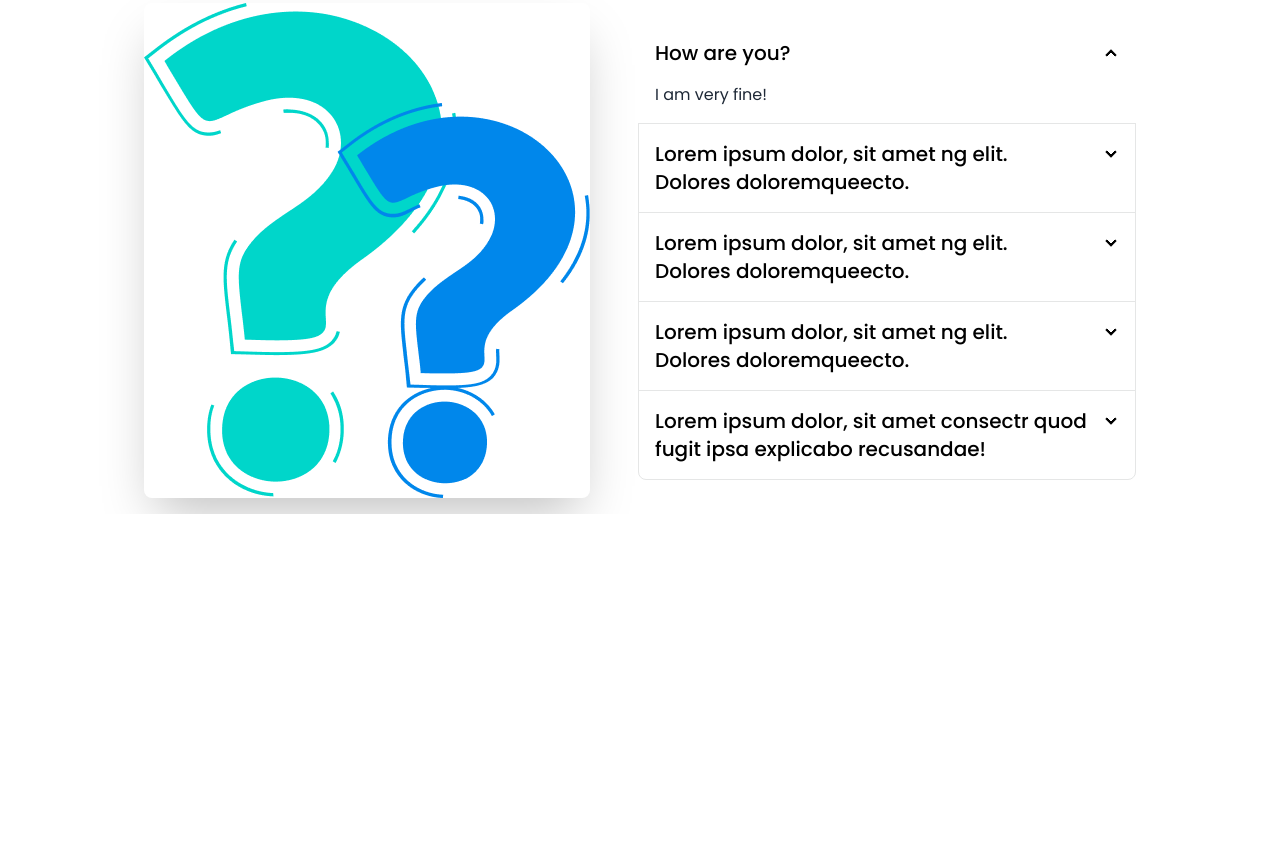
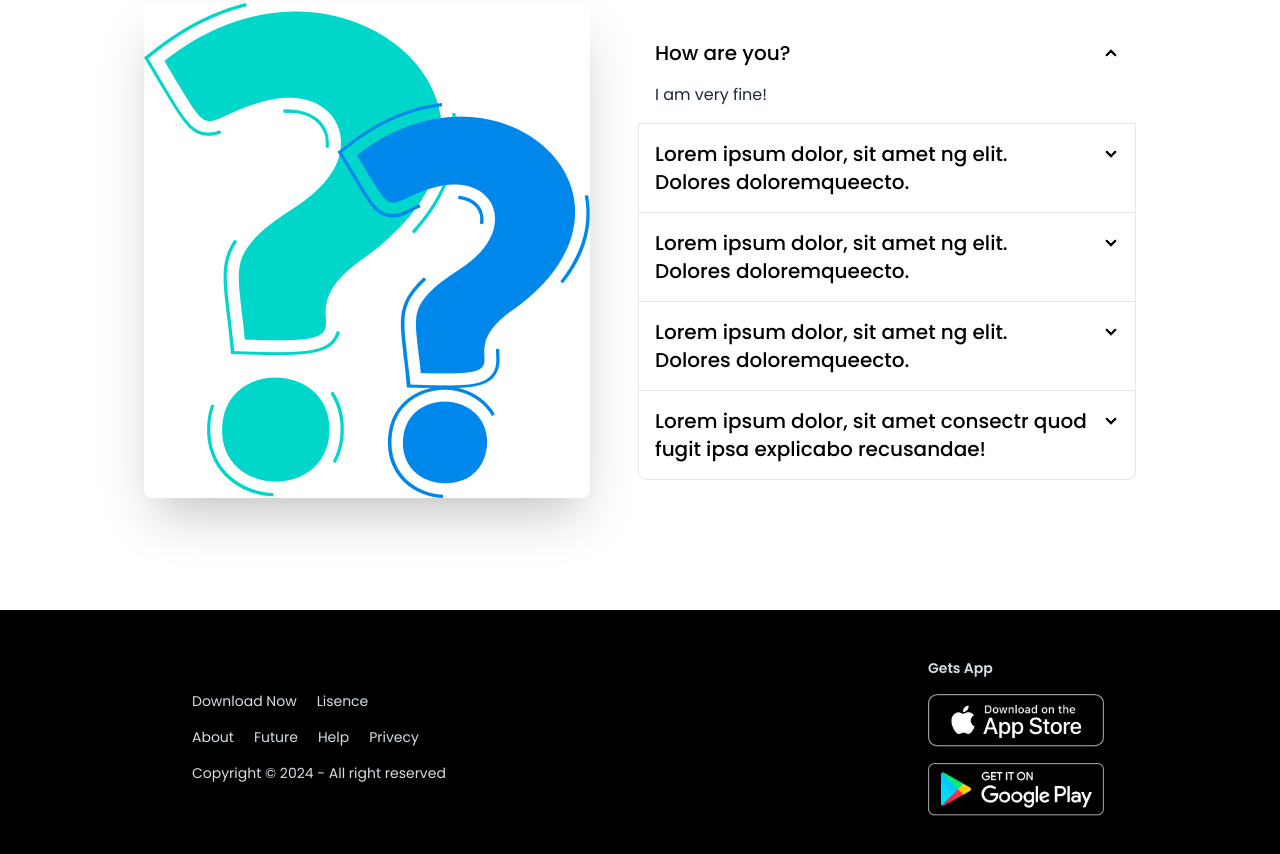
Before and after one commit to Anupam2570632/Biker-Zone, a plain HTML site: page index.html in a window 1280 px wide. Shown: the part 2923-3777 px from the top of the page. Before the commit the page ends 3437 px from the top, so only its background shows below. Drawn offline with nearby package versions, Linux system fonts and the light colour scheme.

Commit message:
Footer section added

```diff
--- a/index.html
+++ b/index.html
@@ -333,7 +333,7 @@
                         <div class="collapse collapse-arrow join-item border border-base-300">
                             <input type="radio" name="my-accordion-4" />
                             <div class="collapse-title text-xl font-medium text-black">
-                               Lorem ipsum dolor, sit amet consectr quod fugit ipsa explicabo recusandae!
+                                Lorem ipsum dolor, sit amet consectr quod fugit ipsa explicabo recusandae!
                             </div>
                             <div class="collapse-content">
                                 <p>Lorem ipsum dolor sit amet, consectetur ng elit.</p>
@@ -348,7 +348,32 @@
     </main>
 
 
-    <footer></footer>
+    <footer class="footer mt-5 md:mt-10 lg:mt-24 items-center p-4 bg-black py-12 md:px-20 lg:px-24 text-neutral-content">
+        <aside class=" flex flex-col gap-4 md:ml-12 lg:ml-24 ">
+            <ul class="flex gap-5 cursor-pointer">
+                <li>Download Now</li>
+                <li>Lisence</li>
+            </ul>
+            <ul class="flex gap-5 cursor-pointer">
+                <li>About</li>
+                <li>Future</li>
+                <li>Help</li>
+                <li>Privecy</li>
+            </ul>
+
+            <p>Copyright © 2024 - All right reserved</p>
+        </aside>
+        <nav class="flex flex-col gap-4 mr-20 md:place-self-center md:justify-self-end">
+            <p class="text-18px font-semibold">Gets App</p>
+            <a>
+                <img class="w-44" src="./others/ios.png" alt="">
+            </a>
+            <a>
+                <img class="w-44" src="./others/android.png" alt="">
+            </a>
+
+        </nav>
+    </footer>
 
 </body>
 
```
